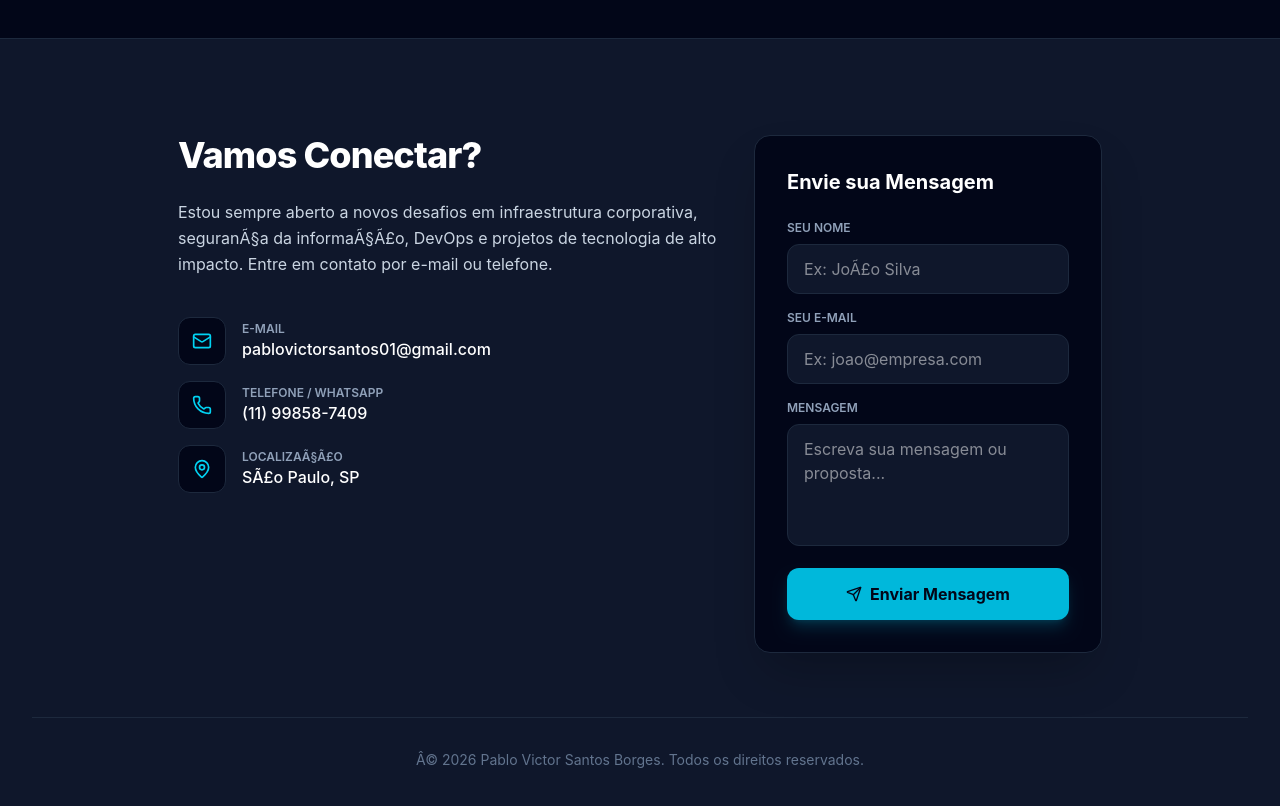
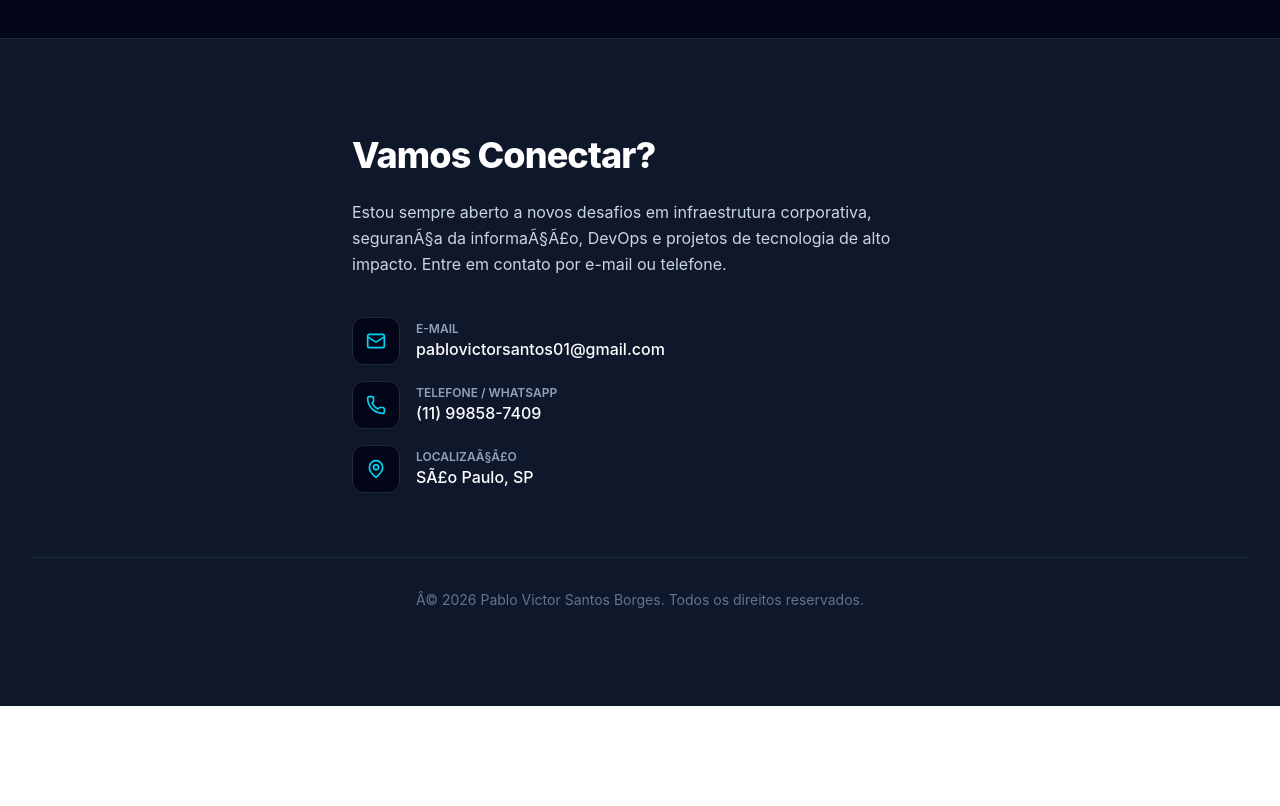
Before and after one commit to pablovictorsantos01-crypto/pablovictorsantos01-crypto.github.io, a React (Vite) app: page / in a window 1280 px wide. Shown: the part 4000-4806 px from the top of the page. After the commit the page ends 4706 px from the top, so only its background shows below. Built offline with nearby package versions, Linux system fonts and the light colour scheme.

Commit message:
Remove formulario definitivamente

```diff
--- a/src/pages/Home.tsx
+++ b/src/pages/Home.tsx
@@ -465,62 +465,6 @@ export default function Home() {
               </div>
             </div>
 
-            <div className="lg:col-span-6">
-              <div className="bg-slate-950 border border-slate-800 rounded-2xl p-6 sm:p-8 shadow-2xl">
-                <h3 className="text-xl font-bold text-white mb-6">Envie sua Mensagem</h3>
-
-                {submitted ? (
-                  <div className="bg-emerald-500/10 border border-emerald-500/30 text-emerald-400 p-6 rounded-xl text-center space-y-2">
-                    <CheckCircle2 className="w-10 h-10 mx-auto text-emerald-400" />
-                    <div className="font-bold text-lg">Mensagem enviada com sucesso!</div>
-                    <p className="text-sm text-emerald-300/80">Obrigado pelo contato. Retornarei em breve.</p>
-                  </div>
-                ) : (
-                  <form onSubmit={handleSubmit} className="space-y-4">
-                    <div>
-                      <label className="block text-xs font-semibold text-slate-400 uppercase mb-2">Seu Nome</label>
-                      <input
-                        type="text"
-                        required
-                        value={formData.name}
-                        onChange={(e) => setFormData({...formData, name: e.target.value})}
-                        className="w-full bg-slate-900 border border-slate-800 rounded-xl px-4 py-3 text-white focus:outline-none focus:border-cyan-500 transition-colors"
-                        placeholder="Ex: JoÃ£o Silva"
-                      />
-                    </div>
-                    <div>
-                      <label className="block text-xs font-semibold text-slate-400 uppercase mb-2">Seu E-mail</label>
-                      <input
-                        type="email"
-                        required
-                        value={formData.email}
-                        onChange={(e) => setFormData({...formData, email: e.target.value})}
-                        className="w-full bg-slate-900 border border-slate-800 rounded-xl px-4 py-3 text-white focus:outline-none focus:border-cyan-500 transition-colors"
-                        placeholder="Ex: joao@empresa.com"
-                      />
-                    </div>
-                    <div>
-                      <label className="block text-xs font-semibold text-slate-400 uppercase mb-2">Mensagem</label>
-                      <textarea
-                        rows={4}
-                        required
-                        value={formData.message}
-                        onChange={(e) => setFormData({...formData, message: e.target.value})}
-                        className="w-full bg-slate-900 border border-slate-800 rounded-xl px-4 py-3 text-white focus:outline-none focus:border-cyan-500 transition-colors resize-none"
-                        placeholder="Escreva sua mensagem ou proposta..."
-                      />
-                    </div>
-                    <button
-                      type="submit"
-                      className="w-full py-3.5 rounded-xl bg-cyan-500 hover:bg-cyan-400 text-slate-950 font-bold transition-all flex items-center justify-center space-x-2 shadow-lg shadow-cyan-500/20"
-                    >
-                      <Send className="w-4 h-4" />
-                      <span>Enviar Mensagem</span>
-                    </button>
-                  </form>
-                )}
-              </div>
-            </div>
 
           </div>
 
```
